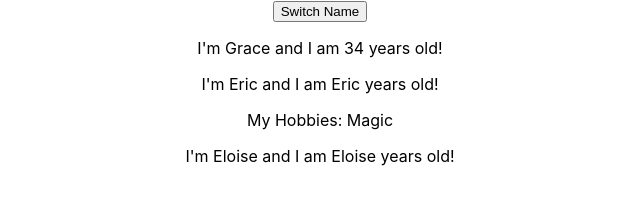
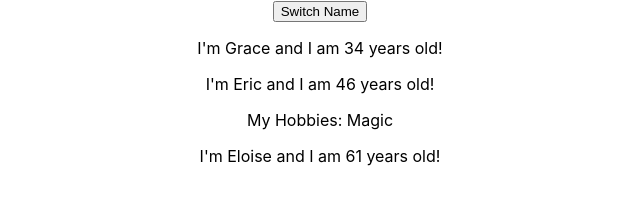
Before and after one commit to ghgamble/react-complete-guide, a React (Create React App) app: page / in a window 1280 px wide. Shown: the part 118-322 px from the top of the page, without its empty margins (320-960 px from the left). Built offline with nearby package versions, Linux system fonts and the light colour scheme.

Commit message:
Manipulating the State

```diff
--- a/src/App.js
+++ b/src/App.js
@@ -11,7 +11,15 @@ class App extends Component {
             ]
       }
       switchNameHandler = () => {
-            console.log('Was clicked');
+            // console.log('Was clicked');
+            // DON'T DO THIS: this.state.persons[0].name = 'Grace G';
+            this.setState({
+                  persons: [
+                        { name: 'Grace G', age: 34 },
+                        { name: 'Eric', age: 47 },
+                        { name: 'Eloise', age: 61 }
+                  ]
+            })
       }
       render() {
             return (
@@ -20,8 +28,8 @@ class App extends Component {
                         <p>This is really working!</p>
                         <button onClick={this.switchNameHandler}>Switch Name</button>
                         <Person name={this.state.persons[0].name} age={this.state.persons[0].age} />
-                        <Person name={this.state.persons[1].name} age={this.state.persons[1].name}>My Hobbies: Magic</Person>
-                        <Person name={this.state.persons[2].name} age={this.state.persons[2].name} />
+                        <Person name={this.state.persons[1].name} age={this.state.persons[1].age}>My Hobbies: Magic</Person>
+                        <Person name={this.state.persons[2].name} age={this.state.persons[2].age} />
                   </div>
             );
             // return React.createElement('div', {className: 'App'}, React.createElement('h1', null, 'Does this work now?'));
```
